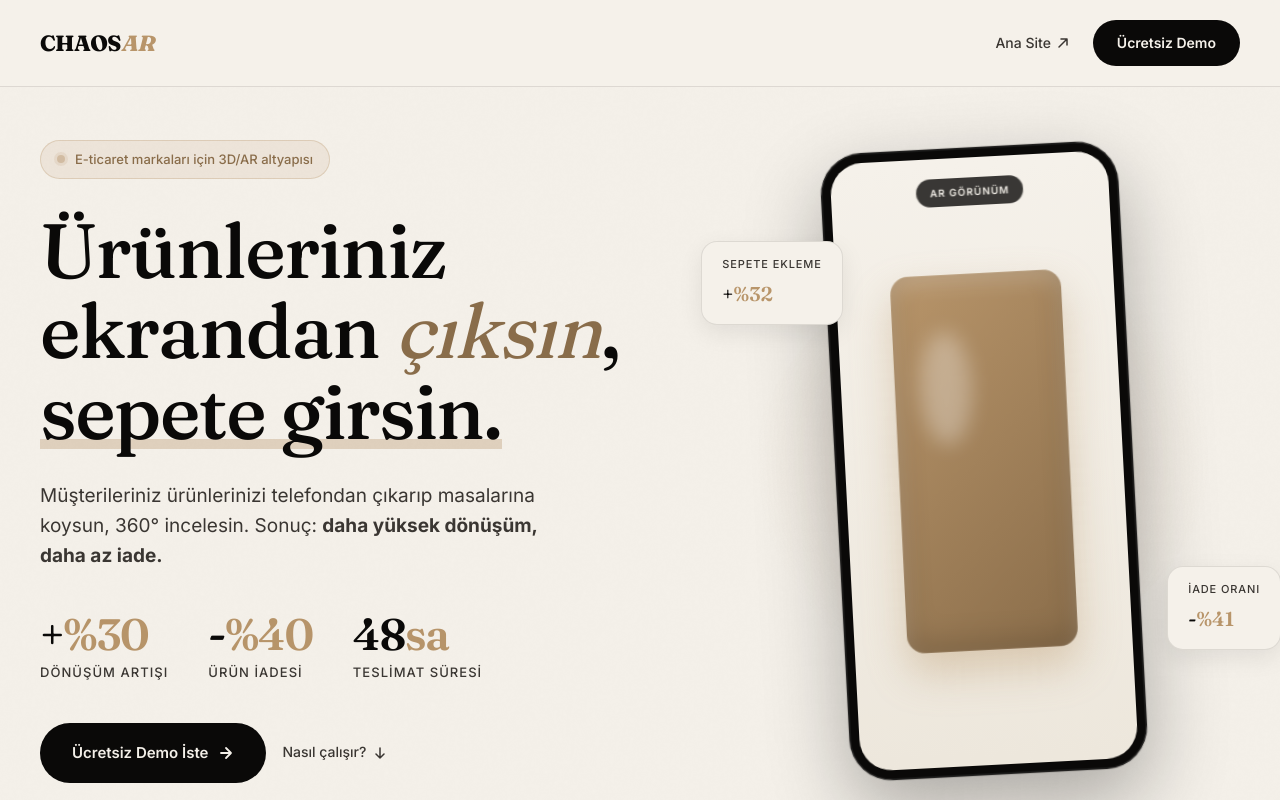
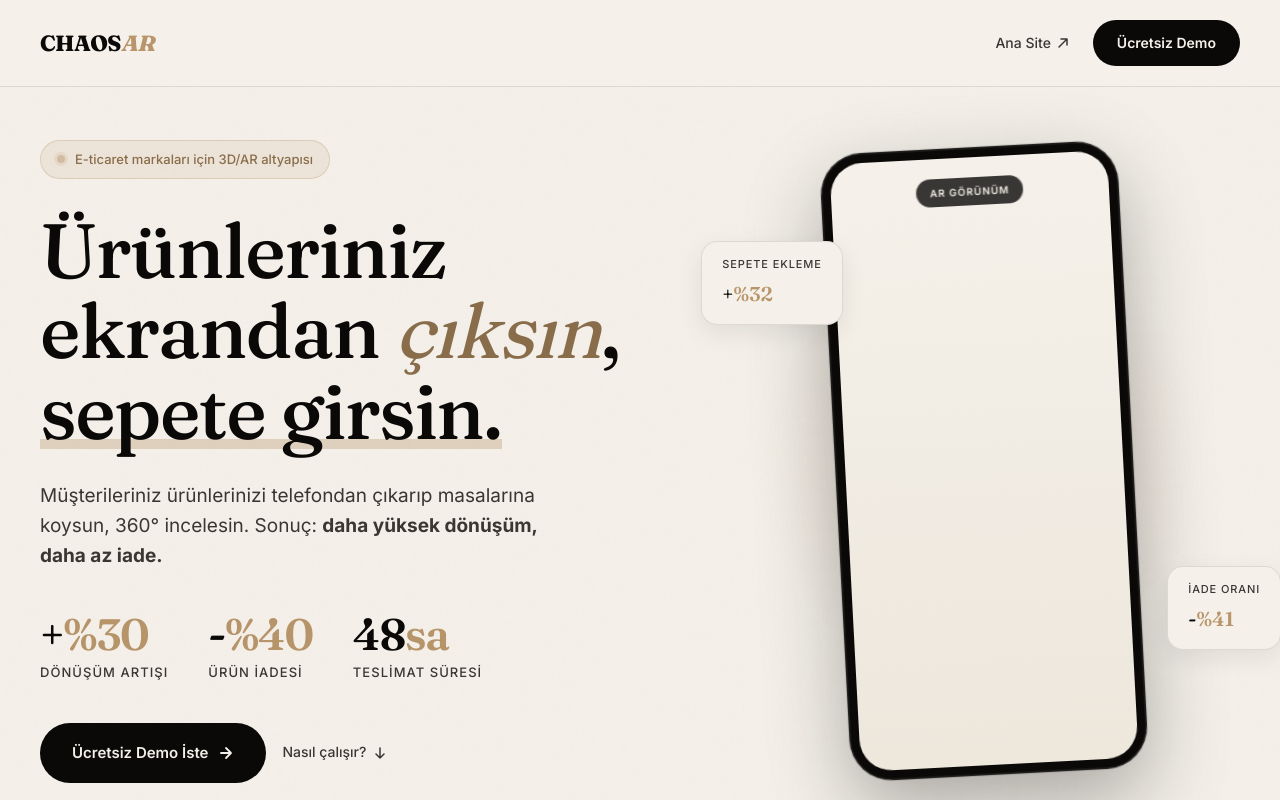
Before and after one commit to chaosar254-tech/chaosar-landing, a Next.js app: page / in a window 1280 px wide. Shown: the top 800 px of the page. Built offline with nearby package versions, Linux system fonts and the light colour scheme; no server answers.

Commit message:
feat: telefon mockup'ına gerçek 3D model eklendi
model-viewer web component ile GLB model yükleniyor,
SSR'da altın placeholder gösterilip hydration sonrası model render oluyor.
Auto-rotate, shadow, exposure ayarlandı.

Co-Authored-By: Claude Sonnet 4.6 <noreply@anthropic.com>

```diff
--- a/app/globals.css
+++ b/app/globals.css
@@ -265,6 +265,10 @@ nav {
   display: flex;
   align-items: center;
   justify-content: center;
+}
+model-viewer {
+  --poster-color: transparent;
+  border-radius: 32px;
 }
 .phone-product {
   width: 62%; height: 62%;
--- a/components/Hero.tsx
+++ b/components/Hero.tsx
@@ -1,3 +1,5 @@
+import PhoneModel from "./PhoneModel";
+
 export default function Hero() {
   return (
     <section className="hero">
@@ -85,7 +87,7 @@ export default function Hero() {
         <div className="phone-mockup">
           <div className="phone-screen">
             <div className="ar-label">AR GÖRÜNÜM</div>
-            <div className="phone-product" />
+            <PhoneModel />
           </div>
         </div>
       </div>
--- /dev/null
+++ b/components/PhoneModel.tsx
@@ -0,0 +1,37 @@
+"use client";
+
+import { useEffect, useState } from "react";
+
+export default function PhoneModel() {
+  const [mounted, setMounted] = useState(false);
+
+  useEffect(() => {
+    setMounted(true);
+    import("@google/model-viewer");
+  }, []);
+
+  // SSR fallback — golden placeholder until client mounts
+  if (!mounted) return <div className="phone-product" />;
+
+  // Cast to any so TypeScript accepts custom web component attributes
+  // eslint-disable-next-line @typescript-eslint/no-explicit-any
+  const MV = "model-viewer" as any;
+
+  return (
+    <MV
+      src="/demo-model.glb"
+      auto-rotate=""
+      auto-rotate-delay="800"
+      rotation-per-second="20deg"
+      shadow-intensity="1"
+      exposure="1.2"
+      camera-orbit="0deg 75deg 105%"
+      interaction-prompt="none"
+      style={{
+        width: "100%",
+        height: "100%",
+        background: "transparent",
+      }}
+    />
+  );
+}
--- a/package.json
+++ b/package.json
@@ -9,6 +9,7 @@
     "lint": "eslint"
   },
   "dependencies": {
+    "@google/model-viewer": "^4.2.0",
     "framer-motion": "^12.38.0",
     "lucide-react": "^1.9.0",
     "next": "16.2.4",
```
Also changed, not shown: 2 other files (tests, documents, lock files or other folders).
